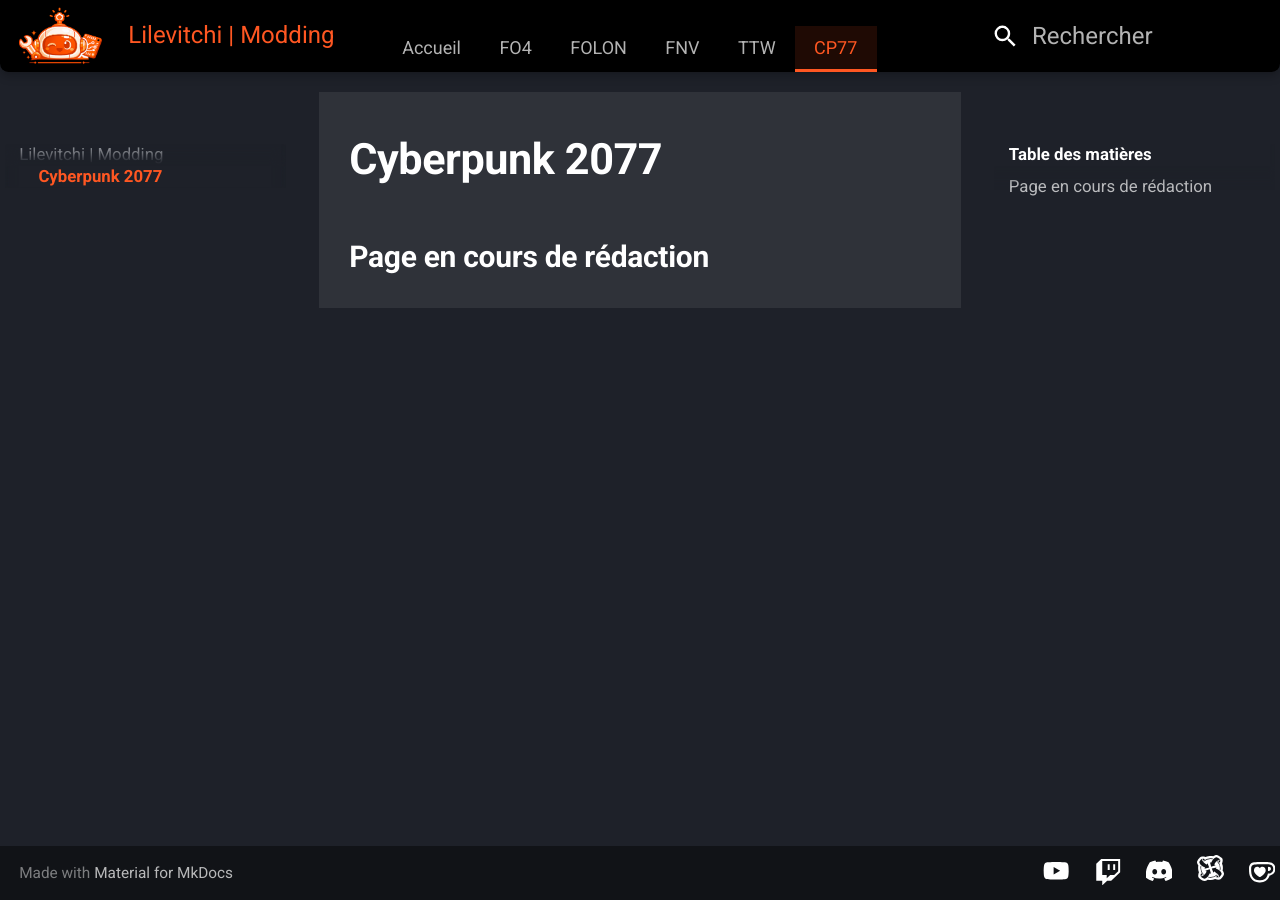
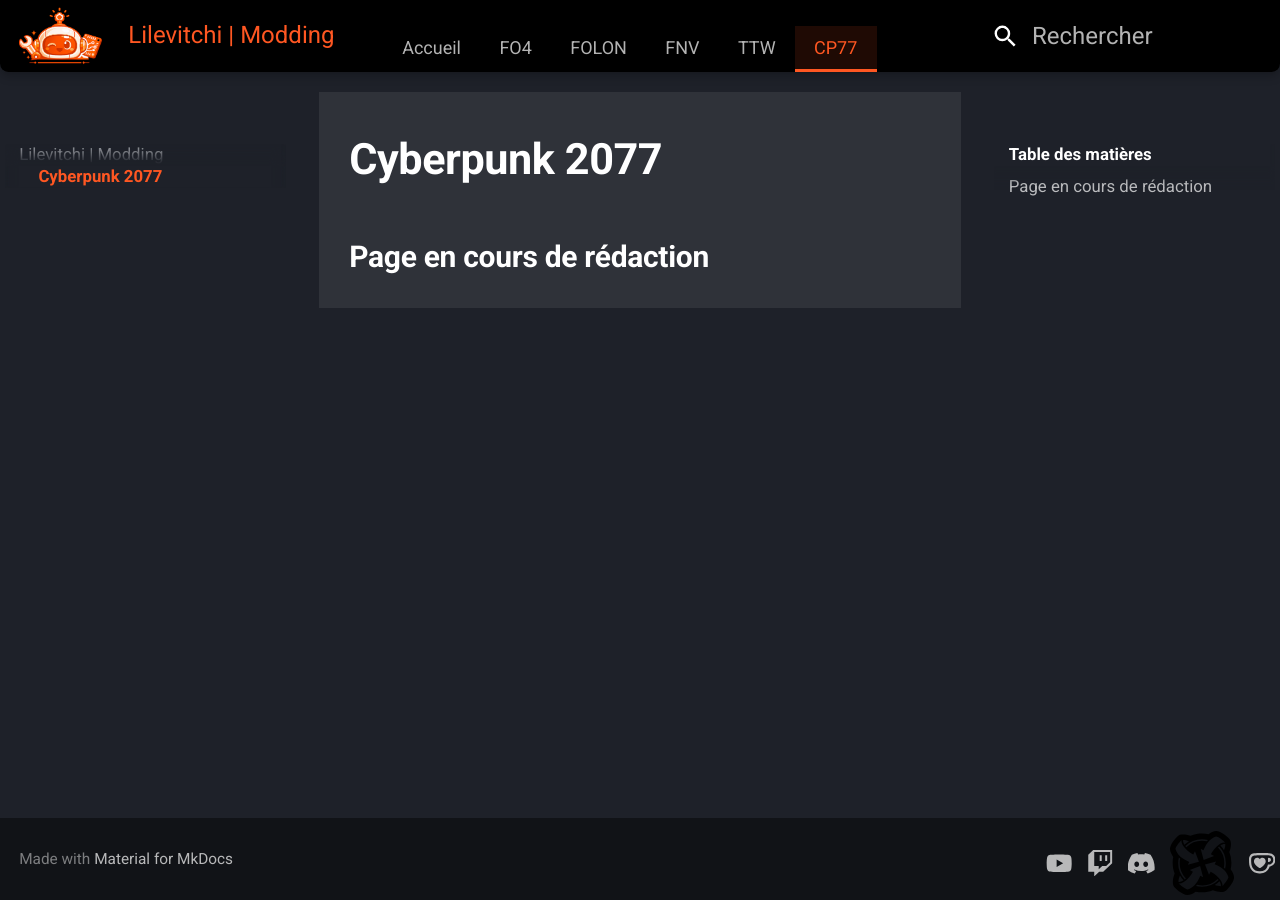
Before and after one commit to Lilevitchi/lilevitchi.github.io, an MkDocs documentation site: the page built from docs/cyberpunk/index.md, in a window 1280 px wide. Built offline with MkDocs 1.6.1 and Material for MkDocs 9.7.7, drawn with Linux system fonts in a browser that asks for light colours.

Commit message:
Update extra.css

```diff
--- a/docs/stylesheets/extra.css
+++ b/docs/stylesheets/extra.css
@@ -583,13 +583,16 @@
     }
 /* } */
 
-/* --- 9. RÉSEAUX SOCIAUX --- */
+/* ==============================
+   9. RÉSEAUX SOCIAUX - FOOTER
+   ==============================
+
 .md-footer-social {
-    display: flex !important;
-    justify-content: flex-end !important;
-    gap: 15px !important;
-    margin-left: auto !important;
-    padding-top: 8px !important;
+    display: flex;
+    justify-content: flex-end;
+    gap: 15px;
+    margin-left: auto;
+    padding-top: 8px;
 }
 
 .md-footer-social__link {
@@ -638,6 +641,43 @@
 .md-footer-social__link:hover .md-footer-social__icon,
 .md-footer-social__link:hover .custom-social-icon {
     filter: invert(48%) sepia(89%) saturate(2476%) hue-rotate(346deg) brightness(101%) contrast(101%) !important;
+}*/
+
+/* ==============================
+   9. RÉSEAUX SOCIAUX — FOOTER
+   ============================== */
+
+/* Conteneur des icônes sociales */
+.md-footer-social {
+  display: flex;
+  justify-content: flex-end;
+  gap: 15px;
+  margin-left: auto;
+  padding-top: 8px;
+}
+
+/* Lien individuel */
+.md-footer-social__link {
+  display: inline-flex;
+  align-items: center;
+}
+
+/* SVG des icônes sociales */
+.md-footer-social__link svg {
+  width: 1.1rem;
+  height: 1.1rem;
+  fill: currentColor;
+  transition: fill 0.3s ease;
+}
+
+/* Couleur par défaut */
+.md-footer {
+  color: var(--white);
+}
+
+/* Hover */
+.md-footer-social__link:hover {
+  color: var(--accent);
 }
 
  /* --- 10. HUB JEUX --- */
```
